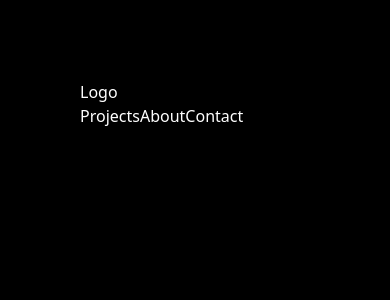
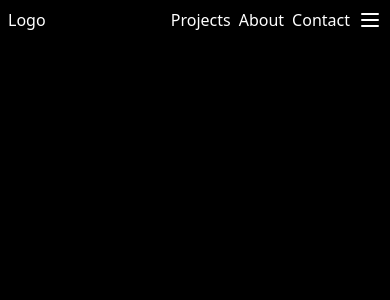
Before and after one commit to matiassemelman/React-portfolio, a React (Vite) app: page / in a window 390 px wide. Shown: the top 300 px of the page. Built offline with nearby package versions, Linux system fonts and the light colour scheme.

Commit message:
Learned to apply Mobile First by accident

```diff
--- a/index.html
+++ b/index.html
@@ -2,7 +2,6 @@
 <html lang="en">
   <head>
     <meta charset="UTF-8" />
-    <link rel="icon" type="image/svg+xml" href="/src/favicon.svg" />
     <meta name="viewport" content="width=device-width, initial-scale=1.0" />
     <title>Matias Semelman</title>
   </head>
--- a/src/App.jsx
+++ b/src/App.jsx
@@ -2,7 +2,7 @@ import { Navbar } from "./Components/Navbar";
 
 function App() {
   return (
-    <div class="bg-black h-screen w-screen text-white ">
+    <div className="bg-black h-screen w-screen text-white ">
       <Navbar />
     </div>
   );
--- a/src/Components/Navbar/index.jsx
+++ b/src/Components/Navbar/index.jsx
@@ -1,11 +1,27 @@
 export const Navbar = () => {
   return (
-    <div class="md:flex justify-between p-20">
-      <h1 class="">Logo</h1>
-      <ul class="flex">
-        <li>Projects</li>
-        <li>About</li>
-        <li>Contact</li>
+    <div className="flex w-screen justify-between p-2">
+      <h1 className="flex-none">Logo</h1>
+      <ul className="flex">
+        <li className="pr-2">Projects</li>
+        <li className="pr-2">About</li>
+        <li className="pr-2">Contact</li>
+
+        {/* Menu Icon from https://heroicons.com/*/}
+        <svg
+          xmlns="http://www.w3.org/2000/svg"
+          className="h-6 w-6"
+          fill="none"
+          viewBox="0 0 24 24"
+          stroke="currentColor"
+        >
+          <path
+            strokeLinecap="round"
+            strokeLinejoin="round"
+            strokeWidth={2}
+            d="M4 6h16M4 12h16M4 18h16"
+          />
+        </svg>
       </ul>
     </div>
   );
```
Also changed, not shown: a.html (deleted).
